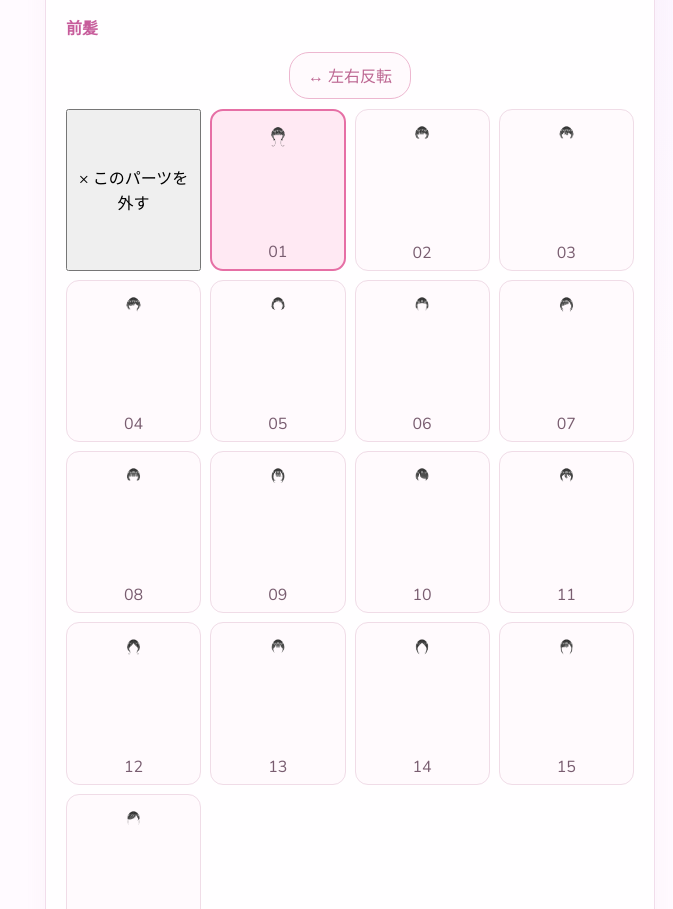
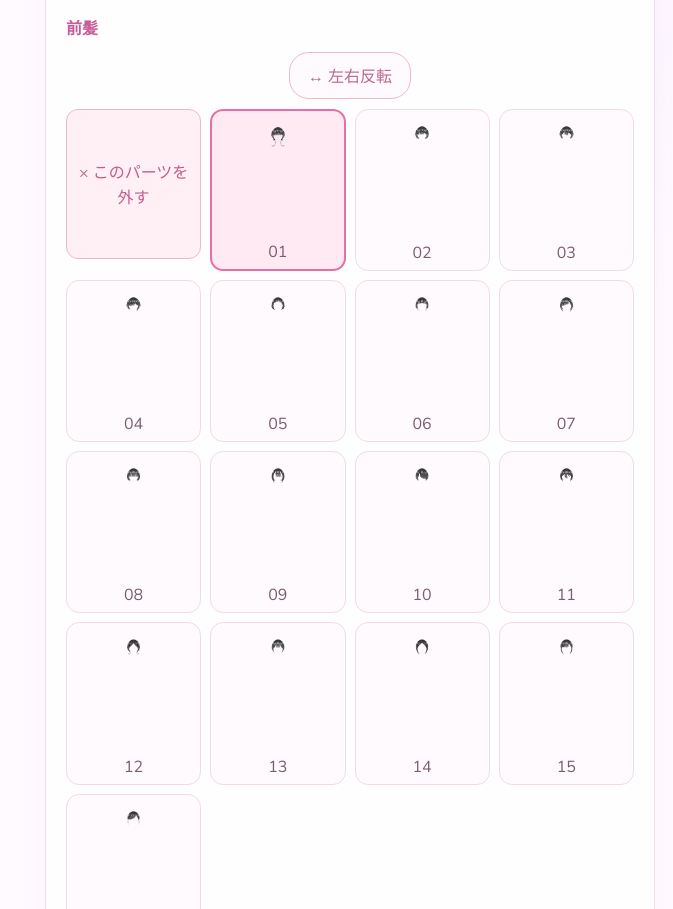
Before and after one commit to chouchoucreampuff/maidol-official, a plain HTML site: page maidol_dressup/index.html in a window 1280 px wide. Shown: the part 1819-2728 px from the top of the page, without its empty margins (607-1280 px from the left). Drawn offline with nearby package versions, Linux system fonts and the light colour scheme; a web font is replaced by a local one.

Commit message:
Update dressup.css

```diff
--- a/maidol_dressup/dressup.css
+++ b/maidol_dressup/dressup.css
@@ -605,3 +605,19 @@
     gap: 7px;
   }
 }
+.item-remove-button {
+  width: 100%;
+  padding: 10px;
+  margin-bottom: 12px;
+  border: 1px solid #edb7d0;
+  border-radius: 12px;
+  background: #fff0f6;
+  color: #c45d8b;
+  font-size: 13px;
+  font-weight: bold;
+  cursor: pointer;
+}
+
+.item-remove-button:hover {
+  background: #ffe1ed;
+}
```
